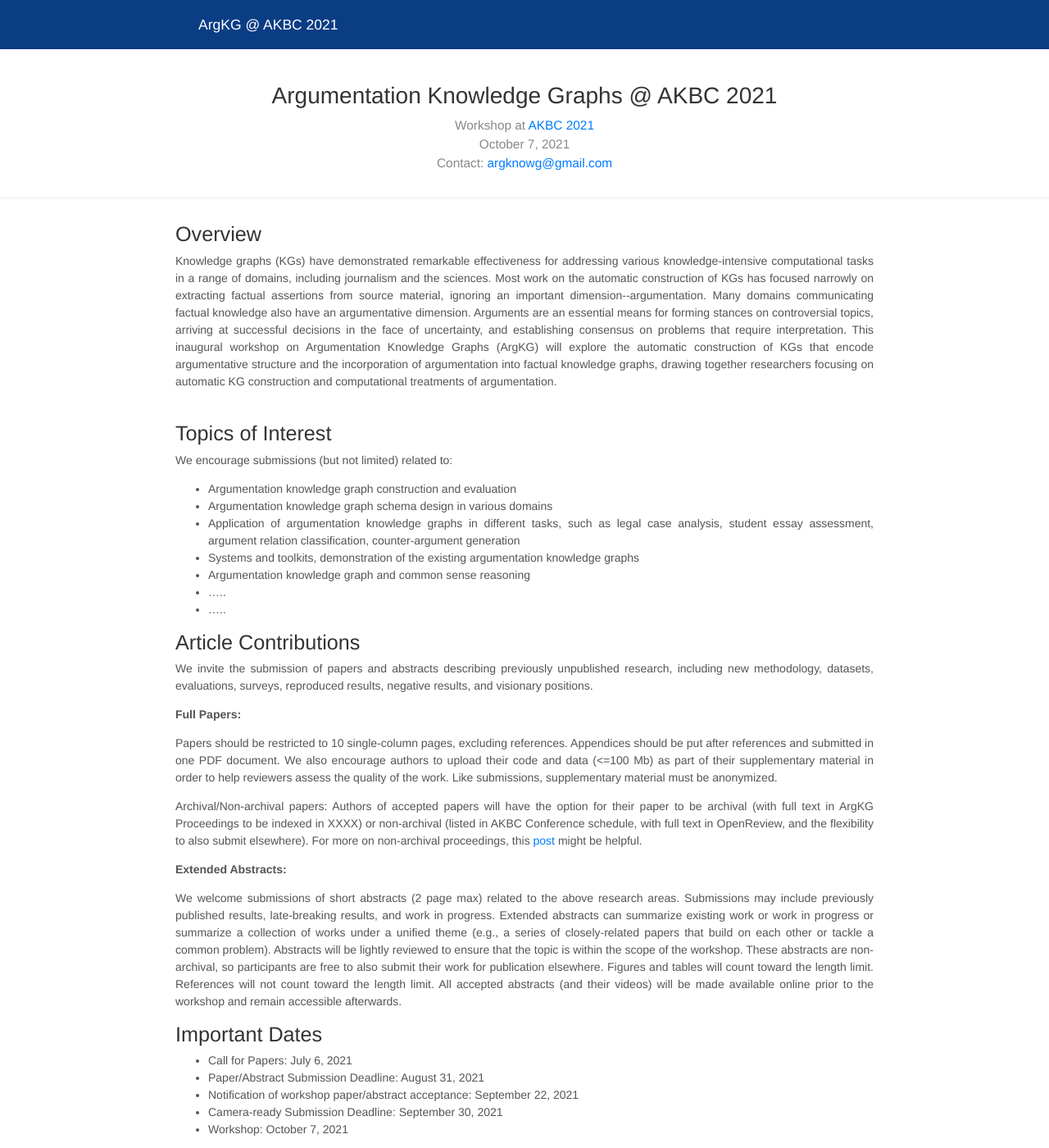
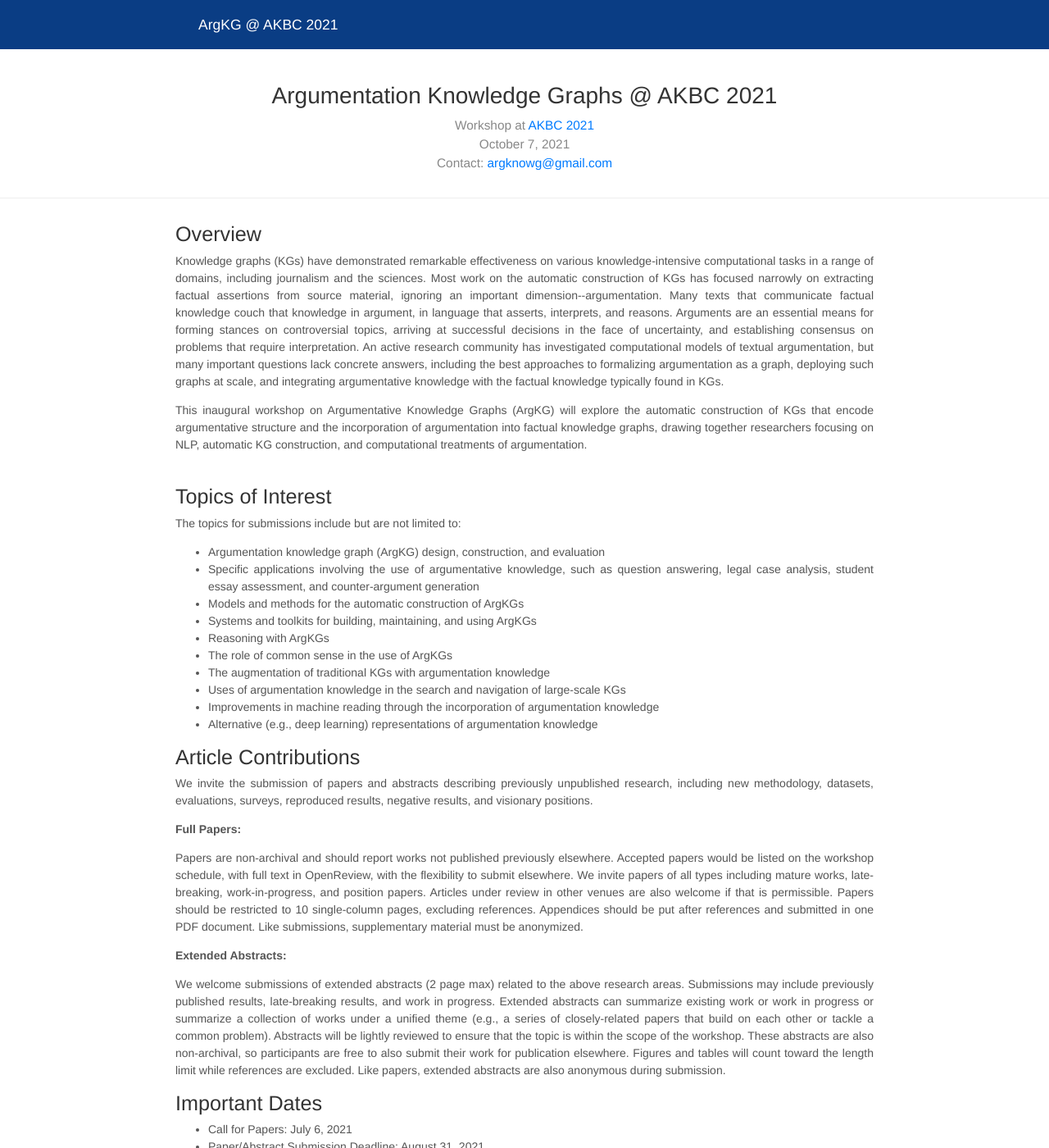
Before and after one commit to ArgKG/2021, a Jekyll site: the page built from index.md, in a window 1280 px wide and 1400 px high. Shown: the whole window at 82% size. Built offline with Jekyll 4.4.1, drawn with Linux system fonts in a browser that asks for light colours; nearby versions of some CDN libraries; some of the changed text lies outside the part shown.

Commit message:
Update index.md

```diff
--- a/index.md
+++ b/index.md
@@ -7,19 +7,25 @@ collection: pages_2019
 
 ## Overview
 
-<p style="margin-bottom:1cm;"> Knowledge graphs (KGs) have demonstrated remarkable effectiveness for addressing various knowledge-intensive computational tasks in a range of domains, including journalism and the sciences.  Most work on the automatic construction of KGs has focused narrowly on extracting factual assertions from source material, ignoring an important dimension--argumentation.  Many domains communicating factual knowledge also have an argumentative dimension.  Arguments are an essential means for forming stances on controversial topics, arriving at successful decisions in the face of uncertainty, and establishing consensus on problems that require interpretation.  This inaugural workshop on Argumentation Knowledge Graphs (ArgKG) will explore the automatic construction of KGs that encode argumentative structure and the incorporation of argumentation into factual knowledge graphs, drawing together researchers focusing on automatic KG construction and computational treatments of argumentation.</p>
+<p> Knowledge graphs (KGs) have demonstrated remarkable effectiveness on various knowledge-intensive computational tasks in a range of domains, including journalism and the sciences.  Most work on the automatic construction of KGs has focused narrowly on extracting factual assertions from source material, ignoring an important dimension--argumentation.  Many texts that communicate factual knowledge couch that knowledge in argument, in language that asserts, interprets, and reasons.  Arguments are an essential means for forming stances on controversial topics, arriving at successful decisions in the face of uncertainty, and establishing consensus on problems that require interpretation.  An active research community has investigated computational models of textual argumentation, but many important questions lack concrete answers, including the best approaches to formalizing argumentation as a graph, deploying such graphs at scale, and integrating argumentative knowledge with the factual knowledge typically found in KGs.</p>
+
+<p style="margin-bottom:1cm;"> This inaugural workshop on Argumentative Knowledge Graphs (ArgKG) will explore the automatic construction of KGs that encode argumentative structure and the incorporation of argumentation into factual knowledge graphs, drawing together researchers focusing on NLP, automatic KG construction, and computational treatments of argumentation. </p>
 
 ## Topics of Interest
 
-We encourage submissions (but not limited) related to:
+The topics for submissions include but are not limited to:
 
-- Argumentation knowledge graph construction and evaluation
-- Argumentation knowledge graph schema design in various domains
-- Application of argumentation knowledge graphs in different tasks, such as legal case analysis, student essay assessment, argument relation classification, counter-argument generation
-- Systems and toolkits, demonstration of the existing argumentation knowledge graphs
-- Argumentation knowledge graph and common sense reasoning
-- .....
-- .....
+- Argumentation knowledge graph (ArgKG) design, construction, and evaluation
+- Specific applications involving the use of argumentative knowledge, such as question answering, legal case analysis, student essay assessment, and counter-argument generation
+- Models and methods for the automatic construction of ArgKGs
+- Systems and toolkits for building, maintaining, and using ArgKGs
+- Reasoning with ArgKGs
+- The role of common sense in the use of ArgKGs
+- The augmentation of traditional KGs with argumentation knowledge
+- Uses of argumentation knowledge in the search and navigation of large-scale KGs
+- Improvements in machine reading through the incorporation of argumentation knowledge
+- Alternative (e.g., deep learning) representations of argumentation knowledge
+
 
 
 ## Article Contributions
@@ -28,13 +34,11 @@ We invite the submission of papers and abstracts describing previously unpublish
 
 <b>Full Papers:</b>
 
-Papers should be restricted to 10 single-column pages, excluding references. Appendices should be put after references and submitted in one PDF document.  We also encourage authors to upload their code and data (<=100 Mb) as part of their supplementary material in order to help reviewers assess the quality of the work. Like submissions, supplementary material must be anonymized.
-
-Archival/Non-archival papers:  Authors of accepted papers will have the option for their paper to be archival (with full text in ArgKG Proceedings to be indexed in XXXX) or non-archival (listed in AKBC Conference schedule, with full text in OpenReview, and the flexibility to also submit elsewhere).  For more on non-archival proceedings, this <a href="https://academia.stackexchange.com/questions/138797/what-exactly-is-a-non-Archival-venue-and-workshop-with-proceedings">post</a> might be helpful.
+Papers are non-archival and should report works not published previously elsewhere. Accepted papers would be listed on the workshop schedule, with full text in OpenReview, with the flexibility to submit elsewhere. We invite papers of all types including mature works, late-breaking, work-in-progress, and position papers. Articles under review in other venues are also welcome if that is permissible. Papers should be restricted to 10 single-column pages, excluding references. Appendices should be put after references and submitted in one PDF document. Like submissions, supplementary material must be anonymized.
 
 <b>Extended Abstracts:</b>
 
-We welcome submissions of short abstracts (2 page max) related to the above research areas.  Submissions may include previously published results, late-breaking results, and work in progress. Extended abstracts can summarize existing work or work in progress or summarize a collection of works under a unified theme (e.g., a series of closely-related papers that build on each other or tackle a common problem). Abstracts will be lightly reviewed to ensure that the topic is within the scope of the workshop. These abstracts are non-archival, so participants are free to also submit their work for publication elsewhere. Figures and tables will count toward the length limit. References will not count toward the length limit. All accepted abstracts (and their videos) will be made available online prior to the workshop and remain accessible afterwards.
+We welcome submissions of extended abstracts (2 page max) related to the above research areas.  Submissions may include previously published results, late-breaking results, and work in progress. Extended abstracts can summarize existing work or work in progress or summarize a collection of works under a unified theme (e.g., a series of closely-related papers that build on each other or tackle a common problem). Abstracts will be lightly reviewed to ensure that the topic is within the scope of the workshop. These abstracts are also non-archival, so participants are free to also submit their work for publication elsewhere. Figures and tables will count toward the length limit while references are excluded. Like papers, extended abstracts are also anonymous during submission.
 
 ## Important Dates
 
@@ -47,8 +51,7 @@ We welcome submissions of short abstracts (2 page max) related to the above rese
 ## Submission Information
 
 - All submissions must be formatted with LaTeX using the following LaTeX source: <a href="https://github.com/akbc-conference/style-files/blob/master/akbc-latex.zip?raw=true">akbc-latex.zip</a>.
-- Further details on submission TBA shortly.
-
+- Details on submission would be announced here [https://openreview.net/group?id=AKBC.ws/2021/Workshop/ArgKG] (https://openreview.net/group?id=AKBC.ws/2021/Workshop/ArgKG)
 
 ## Registration
 
```
Also changed, not shown: other parts of index.md (+1 -1 lines).
